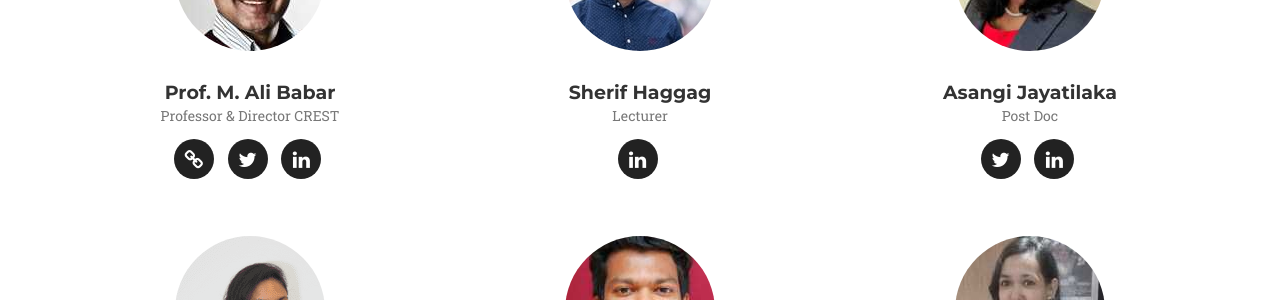
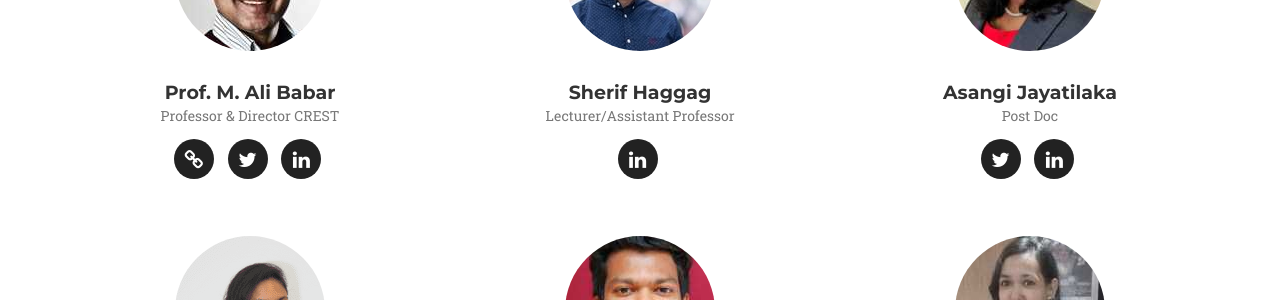
Before and after one commit to crest-socio-technical/crest-socio-technical.github.io, a Jekyll site: the page built from index.html, in a window 1280 px wide and 900 px high, scrolled down 4040 px. Shown: the part 154-454 px from the top of the window. Built offline with Jekyll 4.4.1, drawn with Linux system fonts in a browser that asks for light colours; some web fonts are replaced.

Commit message:
Update _config.yml

```diff
--- a/_config.yml
+++ b/_config.yml
@@ -25,7 +25,7 @@ people:
 
 - name: Sherif Haggag
   pic: sherif
-  position: Lecturer
+  position: Lecturer/Assistant Professor
   social:
     - title: linkedin
       url: https://www.linkedin.com/in/sherif-haggag/
```
